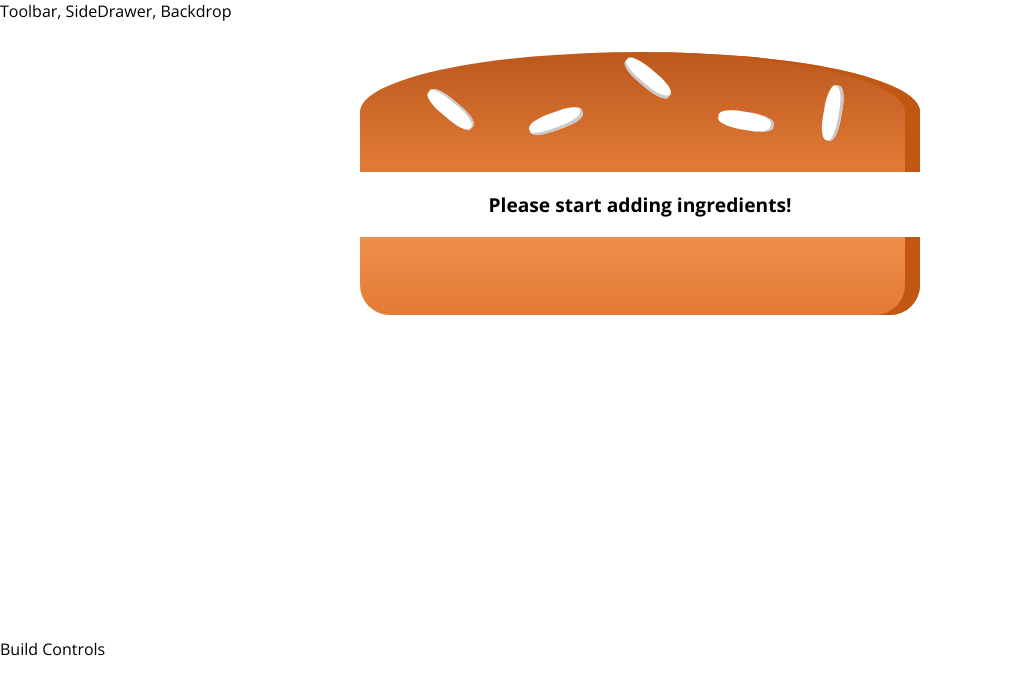
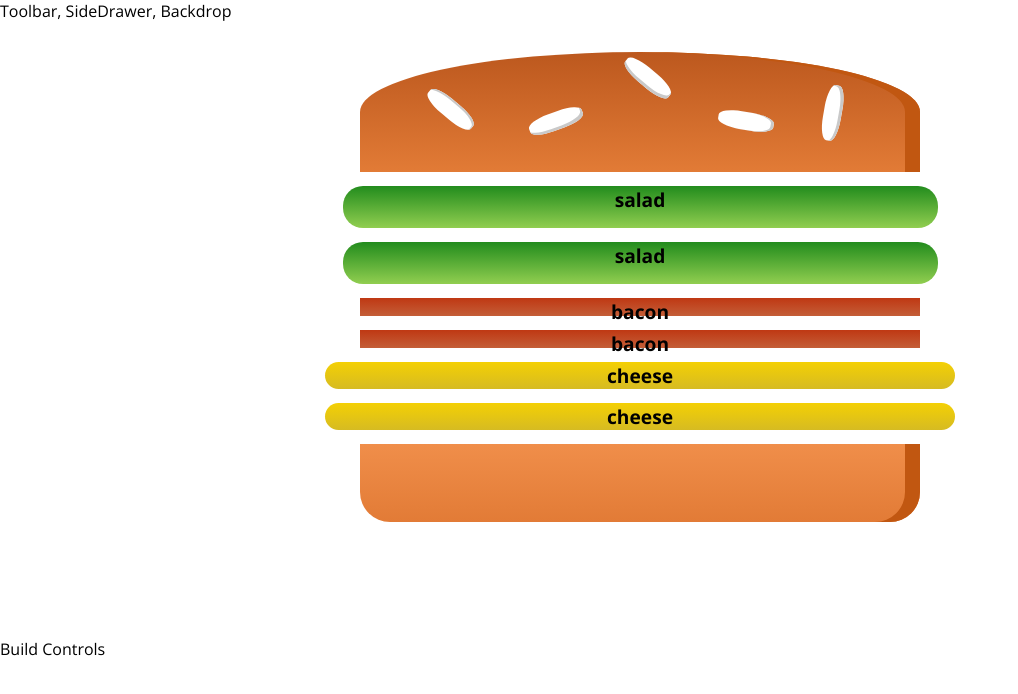
Before and after one commit to AlexDeMichieli/React_Burger, a React app: page / in a window 1280 px wide. Shown: the top 694 px of the page, without its empty margins (0-1018 px from the left). Built offline with nearby package versions, Linux system fonts and the light colour scheme.

Commit message:
refactored algorythm

```diff
--- a/src/components/Burger/Burger.js
+++ b/src/components/Burger/Burger.js
@@ -4,22 +4,58 @@ import classes from './Burger.css';
 import BurgerIngredient from './BurgerIngredient/BurgerIngredient';
 
 const burger = ( props ) => {
-    let transformedIngredients = Object.keys( props.ingredients )
-        .map( igKey => {
-            return [...Array( props.ingredients[igKey] )].map( ( _, i ) => {
-                return <BurgerIngredient key={igKey + i} type={igKey} />;
-            } );
-        } )
-        .reduce((arr, el) => {
-            return arr.concat(el)
-        }, []);
-    if (transformedIngredients.length === 0) {
-        transformedIngredients = <p>Please start adding ingredients!</p>;
-    }
+
+
+        let values = Object.values(props.ingredients)
+        let keys = Object.keys(props.ingredients)
+        let ingList = []
+        let i = 0
+
+
+        for (i; i < values[0]; i++) {
+            ingList.push(keys[0])
+        }
+
+        for (i; i < values[0]+values[1]; i++) {
+            ingList.push(keys[1])
+        }
+
+        for (i; i < (values[0]+values[1]+values[2]); i++) {
+            ingList.push(keys[2])
+         }
+
+
+        for (i; i < (values[0]+values[1]+values[2]+values[3]); i++) {
+            ingList.push(keys[3])
+        }
+
+        let ingredientsList = ingList.map(item => {
+            return <BurgerIngredient type={item} />;
+
+        })
+
+
+    // let transformedIngredients = Object.keys( props.ingredients )
+    //     .map( igKey => {
+
+    //         let testing = [...Array( props.ingredients[igKey] )].map( ( _, i ) => {
+    //           console.log(igKey )
+    //             return <BurgerIngredient key={igKey + i} type={igKey} />;
+    //         } );
+    //         return testing
+    //     } )
+
+        // .reduce((arr, el) => {
+        //     return arr.concat(el)
+        // }, []);
+    // if (transformedIngredients.length === 0) {
+    //     transformedIngredients = <p>Please start adding ingredients!</p>;
+    // }
     return (
         <div className={classes.Burger}>
             <BurgerIngredient type="bread-top" />
-            {transformedIngredients}
+            {/* {transformedIngredients} */}
+            {ingredientsList}
             <BurgerIngredient type="bread-bottom" />
         </div>
     );
--- a/src/components/Burger/BurgerIngredient/BurgerIngredient.js
+++ b/src/components/Burger/BurgerIngredient/BurgerIngredient.js
@@ -20,16 +20,16 @@ class BurgerIngredient extends Component {
                 );
                 break;
             case ( 'meat' ):
-                ingredient = <div className={classes.Meat}></div>;
+                ingredient = <div className={classes.Meat}>meat</div>;
                 break;
             case ( 'cheese' ):
-                ingredient = <div className={classes.Cheese}></div>;
+                ingredient = <div className={classes.Cheese}>cheese</div>;
                 break;
             case ( 'bacon' ):
-                ingredient = <div className={classes.Bacon}></div>;
+                ingredient = <div className={classes.Bacon}>bacon</div>;
                 break;
             case ( 'salad' ):
-                ingredient = <div className={classes.Salad}></div>;
+                ingredient = <div className={classes.Salad}>salad</div>;
                 break;
             default:
                 ingredient = null;
--- a/src/containers/BurgerBuilder/BurgerBuilder.js
+++ b/src/containers/BurgerBuilder/BurgerBuilder.js
@@ -10,9 +10,9 @@ class BurgerBuilder extends Component {
     // }
     state = {
         ingredients: {
-            salad: 0,
-            bacon: 0,
-            cheese: 0,
+            salad: 2,
+            bacon: 2,
+            cheese: 2,
             meat: 0
         }
     }
```
